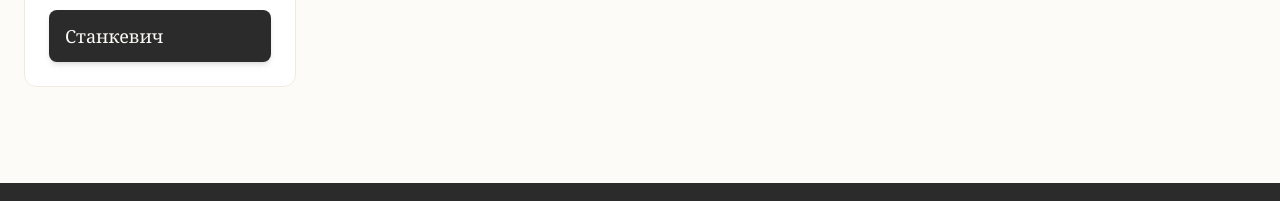
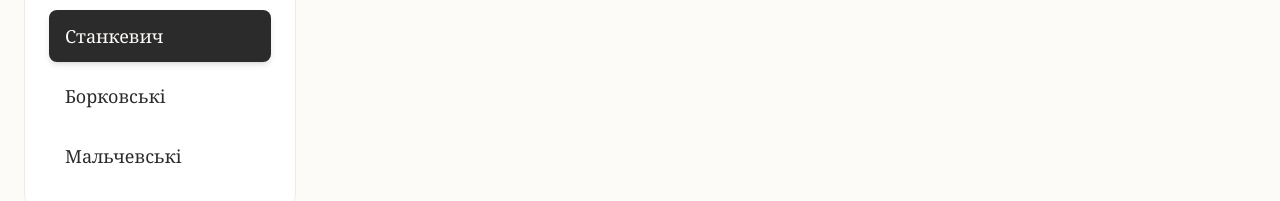
Before and after one commit to John7794/rodowod, a React (Vite) app: page / in a window 1280 px wide. Shown: the part 751-952 px from the top of the page. Built offline with nearby package versions, Linux system fonts and the light colour scheme; no server answers; a web font is replaced by a local one.

Commit message:
feat: add Borkowski/Malczewski pedigrees and analytics
- Integrate Vercel Analytics for usage tracking
- Add data definitions for Borkowski and Malczewski families
- Update sitemap to include new pedigree pages

```diff
--- a/package.json
+++ b/package.json
@@ -13,6 +13,7 @@
   "dependencies": {
     "@google/genai": "^2.4.0",
     "@tailwindcss/vite": "^4.1.14",
+    "@vercel/analytics": "^2.0.1",
     "@vitejs/plugin-react": "^5.0.4",
     "clsx": "^2.1.1",
     "dotenv": "^17.2.3",
--- a/src/data.ts
+++ b/src/data.ts
@@ -15,4 +15,26 @@ export const DEFAULT_FAMILIES: FamilyConfig[] = [
       pl: "https://docs.google.com/spreadsheets/d/e/2PACX-1vS3mKot3oNgFEiHTk6-cv1ORXenut0rGvLmQoz_P10JrldJju56l79GuTo7aHuG9Ak6IKSiN_dxoSFm/pub?gid=0&single=true&output=csv"
     }
   },
+  {
+    id: "borkowski",
+    name: { uk: "Борковські", en: "Borkowski", pl: "Borkowscy" },
+    coatOfArms: { uk: "Новина", en: "Nowina", pl: "Nowina" },
+    coatOfArmsImageUrl: "https://upload.wikimedia.org/wikipedia/commons/thumb/f/f9/POL_COA_Nowina.svg/960px-POL_COA_Nowina.svg.png",
+    googleSheetCsvUrl: {
+      uk: "https://docs.google.com/spreadsheets/d/e/2PACX-1vTBhmc6cg3Q0tplWVtpUBJCWwyykgM44B8pa2sB62sgvm7-nh7kIuw8O1CyNX3Cb3VSC3TijYakIJNA/pub?gid=890862162&single=true&output=csv",
+      en: "https://docs.google.com/spreadsheets/d/e/2PACX-1vThdbZf_ncPCK9SyD7bUa2WdDuzNvqdhuB3HWm6Wq8EHhI2Pbg_ti_njJ5vJKCgAiTu8zc18mFLz4GW/pub?gid=1028903225&single=true&output=csv",
+      pl: "https://docs.google.com/spreadsheets/d/e/2PACX-1vS3mKot3oNgFEiHTk6-cv1ORXenut0rGvLmQoz_P10JrldJju56l79GuTo7aHuG9Ak6IKSiN_dxoSFm/pub?gid=1775358468&single=true&output=csv"
+    }
+  },
+  {
+    id: "malczewski",
+    name: { uk: "Мальчевські", en: "Malczewski", pl: "Malczewscy" },
+    coatOfArms: { uk: "Тарнава", en: "Tarnawa", pl: "Tarnawa" },
+    coatOfArmsImageUrl: "https://upload.wikimedia.org/wikipedia/commons/thumb/d/d7/POL_COA_Tarnawa_alt.svg/960px-POL_COA_Tarnawa_alt.svg.png",
+    googleSheetCsvUrl: {
+      uk: "https://docs.google.com/spreadsheets/d/e/2PACX-1vTBhmc6cg3Q0tplWVtpUBJCWwyykgM44B8pa2sB62sgvm7-nh7kIuw8O1CyNX3Cb3VSC3TijYakIJNA/pub?gid=1162183860&single=true&output=csv",
+      en: "https://docs.google.com/spreadsheets/d/e/2PACX-1vThdbZf_ncPCK9SyD7bUa2WdDuzNvqdhuB3HWm6Wq8EHhI2Pbg_ti_njJ5vJKCgAiTu8zc18mFLz4GW/pub?gid=1870595796&single=true&output=csv",
+      pl: "https://docs.google.com/spreadsheets/d/e/2PACX-1vS3mKot3oNgFEiHTk6-cv1ORXenut0rGvLmQoz_P10JrldJju56l79GuTo7aHuG9Ak6IKSiN_dxoSFm/pub?gid=228211469&single=true&output=csv"
+    }
+  }
 ];
--- a/src/main.tsx
+++ b/src/main.tsx
@@ -1,6 +1,7 @@
 import {StrictMode} from 'react';
 import {createRoot} from 'react-dom/client';
 import { HelmetProvider } from 'react-helmet-async';
+import { Analytics } from '@vercel/analytics/react';
 import App from './App.tsx';
 import './index.css';
 
@@ -8,6 +9,7 @@ createRoot(document.getElementById('root')!).render(
   <StrictMode>
     <HelmetProvider>
       <App />
+      <Analytics />
     </HelmetProvider>
   </StrictMode>,
 );
```
Also changed, not shown: 2 other files (tests, documents, lock files or other folders).
